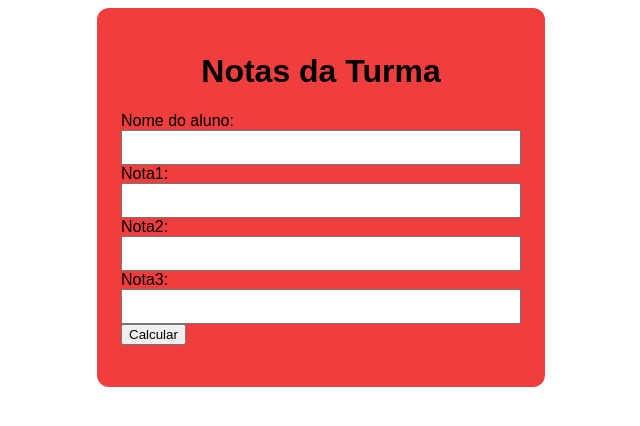
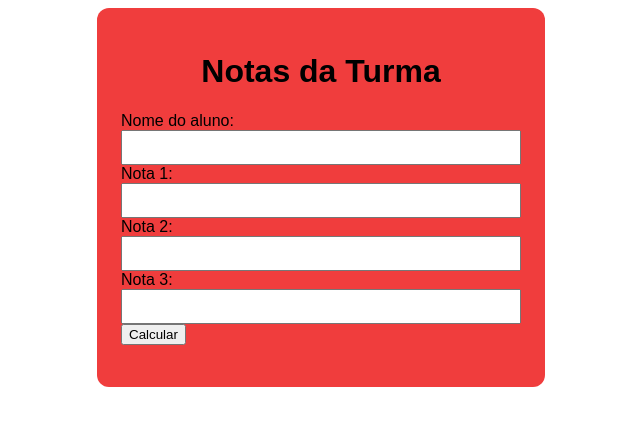
Before and after one commit to Eyshila-02/-HTML-CSS-JavaScript, a plain HTML site: page AuladeAnalise/index.html in a window 1280 px wide. Shown: the full height of the page, 319-959 px from the left. Drawn offline with Linux system fonts and the light colour scheme.

Commit message:
Fix input IDs and labels in index.html

```diff
--- a/AuladeAnalise/index.html
+++ b/AuladeAnalise/index.html
@@ -12,14 +12,14 @@
         <label for="nome">Nome do aluno:</label>
         <input type="text" id="nome">
 
-        <label for="Nota1">Nota1:</label>
-        <input type="number" id="Nota1">
+        <label for="Nota1">Nota 1:</label>
+        <input type="number" id="nota1">
 
-        <label for="Nota2">Nota2:</label>
-        <input type="number" id="Nota2">
+        <label for="Nota2">Nota 2:</label>
+        <input type="number" id="nota2">
 
-        <label for="Nota3">Nota3:</label>
-        <input type="number" id="Nota3">
+        <label for="Nota3">Nota 3:</label>
+        <input type="number" id="nota3">
 
         <button id="btn-calcular">Calcular</button>
 
```
